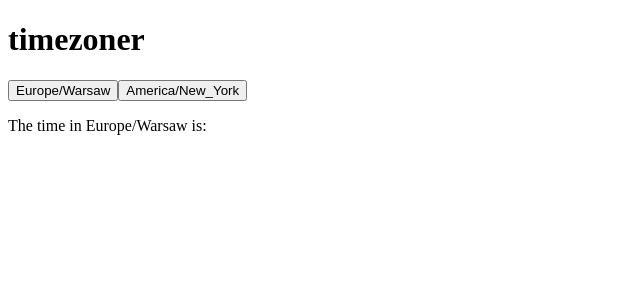
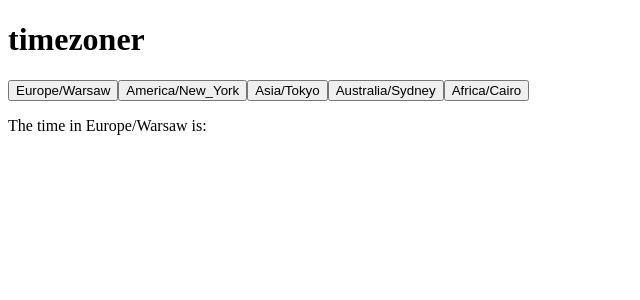
Before and after one commit to grzegorz-chojnacki/timezoner, an Angular app: page / in a window 1280 px wide. Shown: the top 300 px of the page, without its empty margins (0-640 px from the left). Built offline with nearby package versions, Linux system fonts and the light colour scheme; no server answers.

Commit message:
Added timezone buttons generator

```diff
--- a/src/app/app.component.html
+++ b/src/app/app.component.html
@@ -1,4 +1,5 @@
 <h1>{{ title }}</h1>
-<app-timezone-button timezone="Europe/Warsaw" [clock]="clock"></app-timezone-button>
-<app-timezone-button timezone="America/New_York" [clock]="clock"></app-timezone-button>
+<app-timezone-button *ngFor="let timezone of timezones" [timezone]="timezone"
+  [clock]="clock">
+</app-timezone-button>
 <app-clock #clock></app-clock>
```
